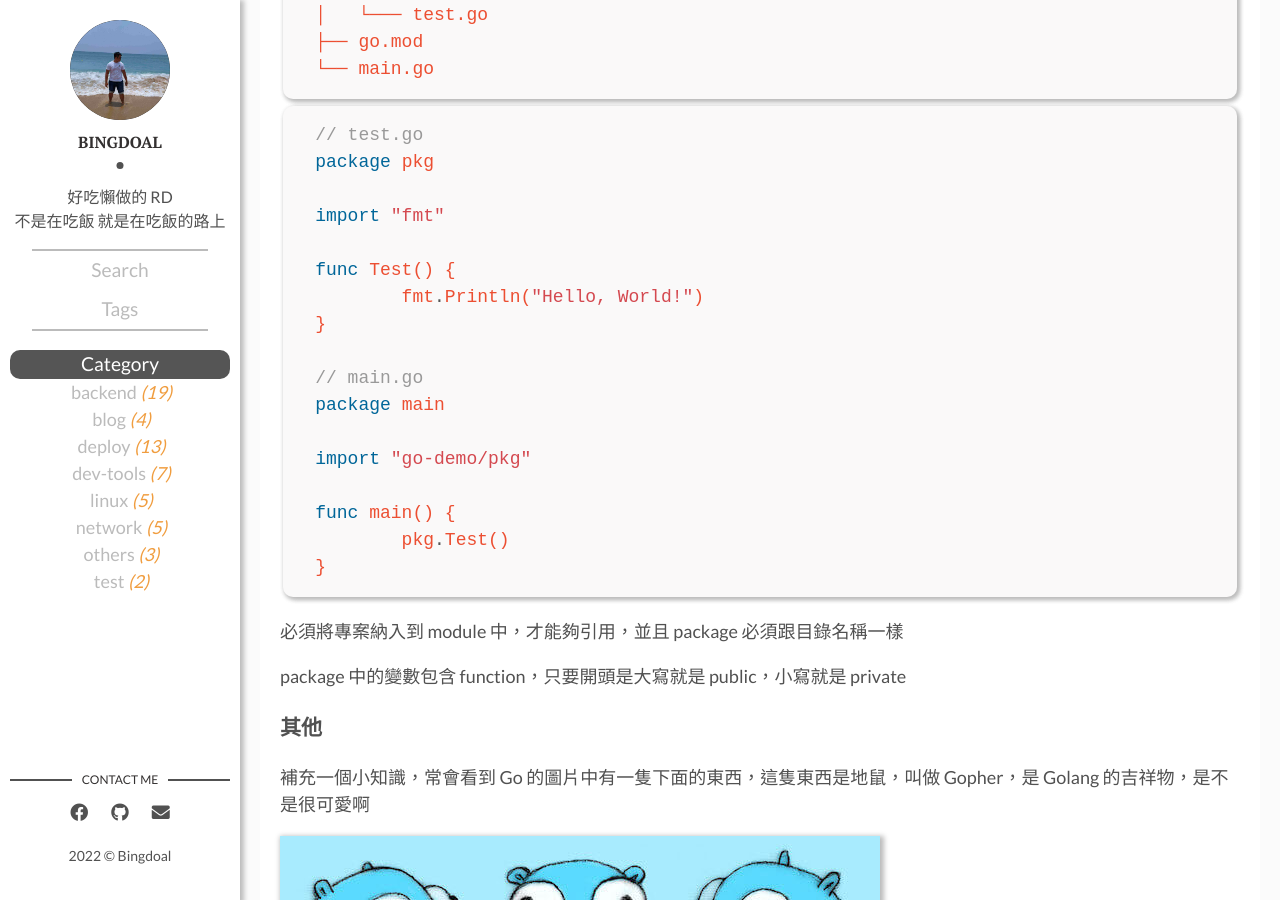
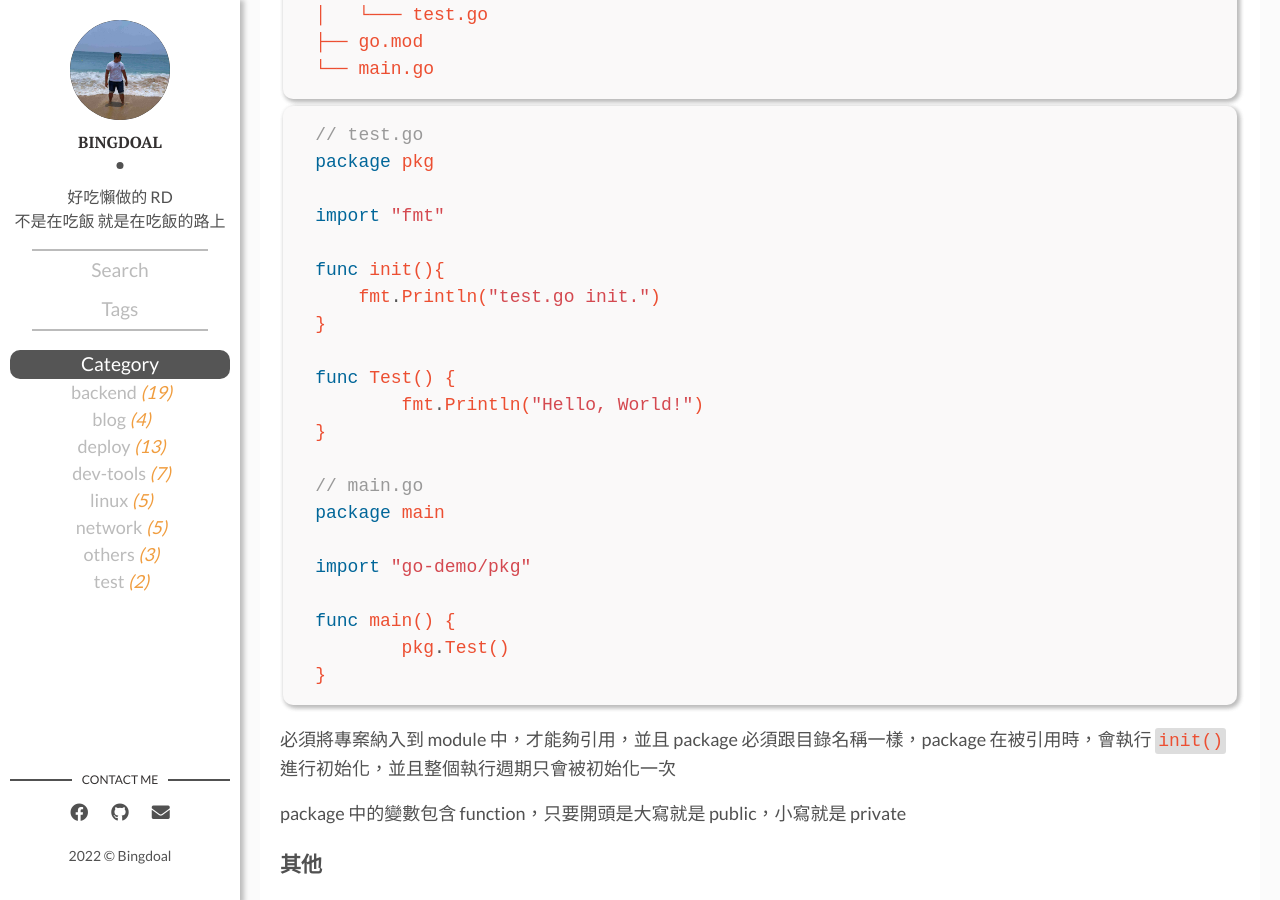
Before and after one commit to Bingdoal/bingdoal.github.io, a Jekyll site: the page built from _posts/2022/2022-03-15-golang-intro-first-chapter.md, in a window 1280 px wide and 900 px high, scrolled down 6453 px. Built offline with Jekyll 4.4.1, drawn with Linux system fonts in a browser that asks for light colours; comment, search, counter and statistics services are not loaded.

Commit message:
fix some word

````diff
--- a/_posts/2022/2022-03-15-golang-intro-first-chapter.md
+++ b/_posts/2022/2022-03-15-golang-intro-first-chapter.md
@@ -233,6 +233,10 @@ package pkg
 
 import "fmt"
 
+func init(){
+    fmt.Println("test.go init.")
+}
+
 func Test() {
 	fmt.Println("Hello, World!")
 }
@@ -247,7 +251,7 @@ func main() {
 }
 ```
 
-必須將專案納入到 module 中，才能夠引用，並且 package 必須跟目錄名稱一樣
+必須將專案納入到 module 中，才能夠引用，並且 package 必須跟目錄名稱一樣，package 在被引用時，會執行 `init()` 進行初始化，並且整個執行週期只會被初始化一次
 
 package 中的變數包含 function，只要開頭是大寫就是 public，小寫就是 private
 
````
Also changed, not shown: _posts/2022/2022-03-16-golang-intro-second-chapter.md (+2 -2 lines).
